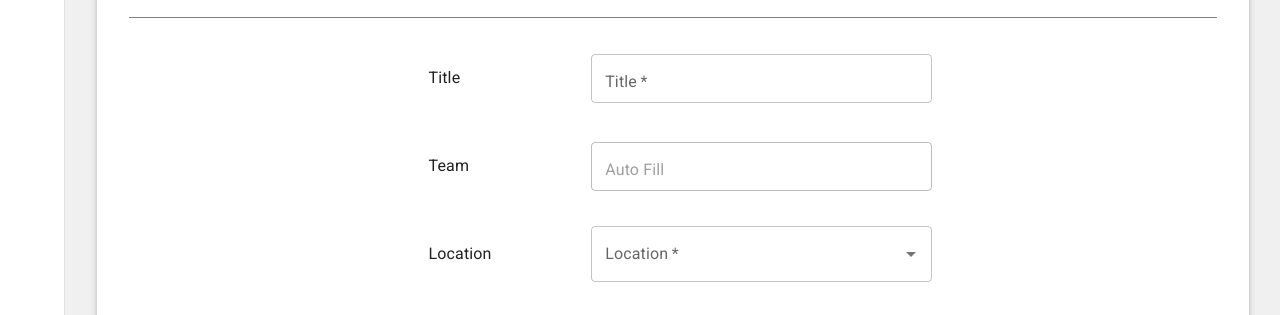
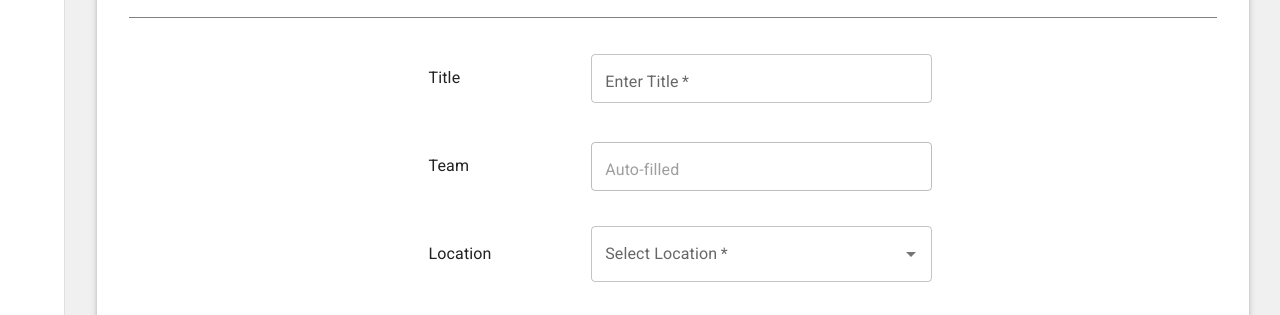
Before and after one commit to illuminarean-internship/2023-summer-erp-front, a Next.js app: page /assets/books/add in a window 1280 px wide. Shown: the part 263-578 px from the top of the page. Built offline with nearby package versions, Linux system fonts and the light colour scheme; no server answers; sample sign-in values are in the browser's storage.

Commit message:
fix: bookform wording changed

```diff
--- a/src/components/form/BookForm.js
+++ b/src/components/form/BookForm.js
@@ -28,7 +28,7 @@ const BookForm = ({ handleSubmit, bookInfo, handleChange, locations }) => {
                         >
                             <TextField
                                 name="title"
-                                label="Title"
+                                label="Enter Title"
                                 fullWidth
                                 value={bookInfo.title}
                                 onChange={handleChange}
@@ -57,7 +57,7 @@ const BookForm = ({ handleSubmit, bookInfo, handleChange, locations }) => {
                         >
                             <TextField
                                 name="team"
-                                label="Auto Fill"
+                                label="Auto-filled "
                                 fullWidth
                                 value={bookInfo.team}
                                 onChange={handleChange}
@@ -102,7 +102,7 @@ const BookForm = ({ handleSubmit, bookInfo, handleChange, locations }) => {
                                 renderInput={(params) => (
                                     <TextField
                                         {...params}
-                                        label="Location"
+                                        label="Select Location"
                                         required
                                     />
                                 )}
```
